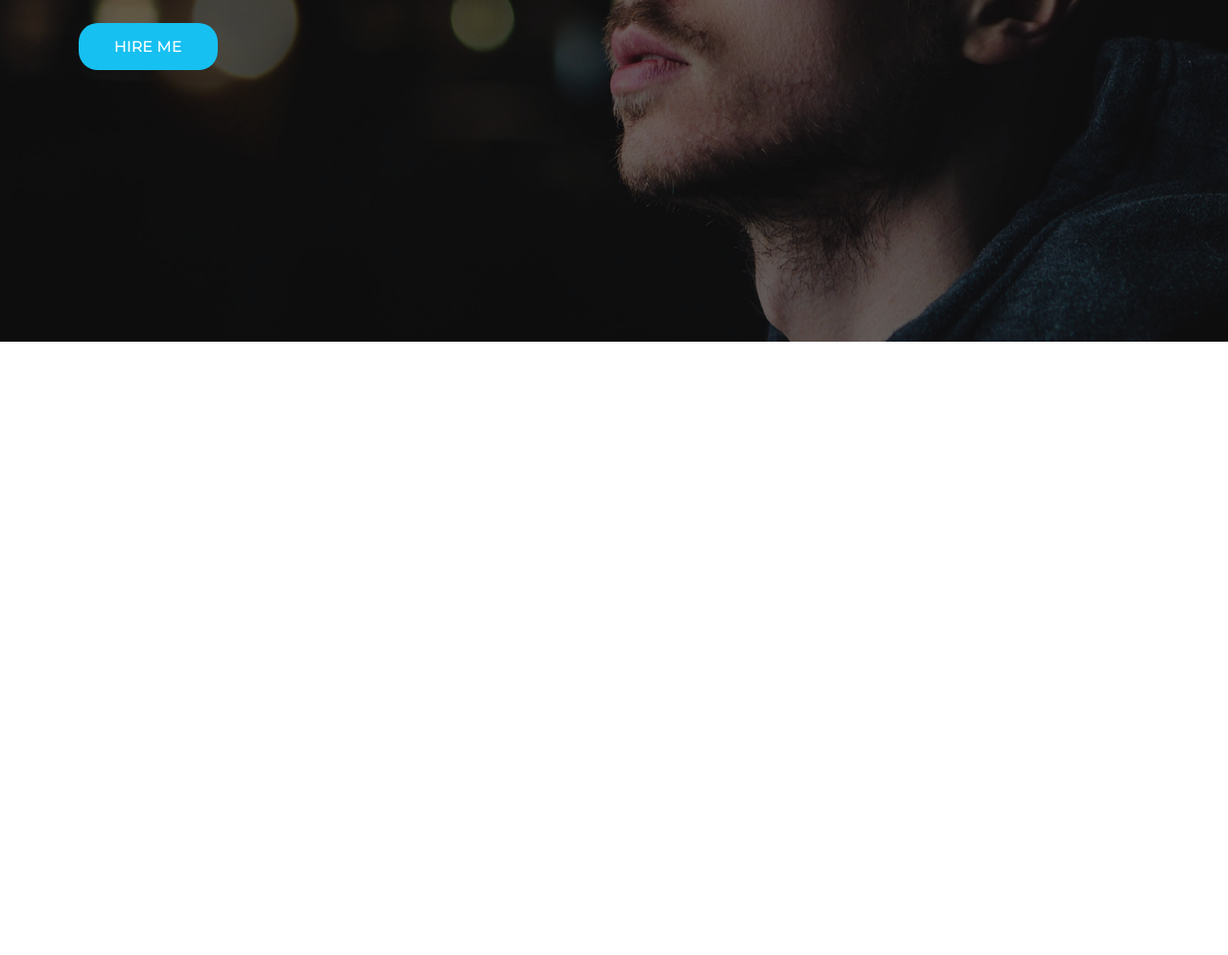
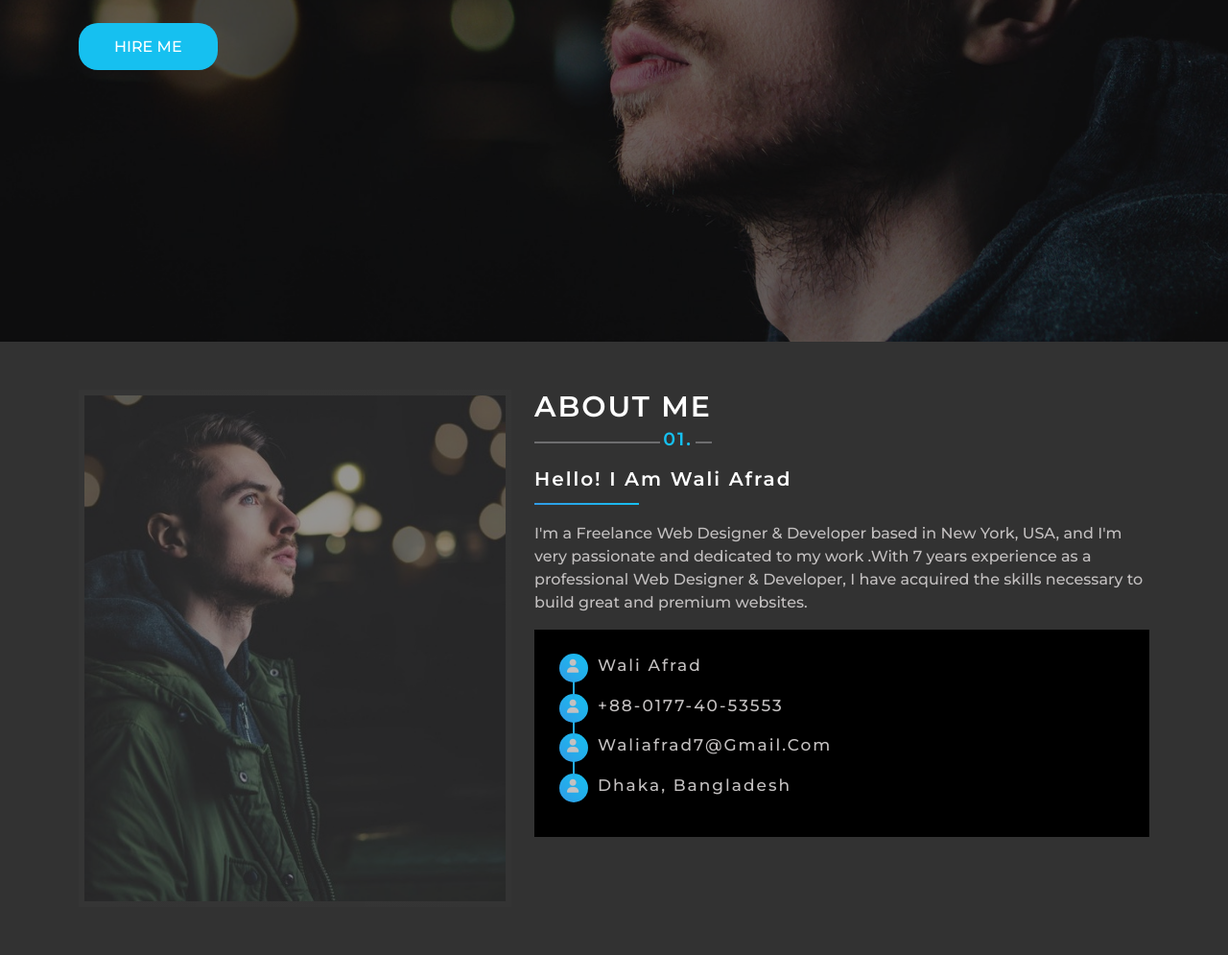
Before and after one commit to waliafrad/afrad-portfolio, a plain HTML site: page index.html in a window 1280 px wide. Shown: the part 444-1439 px from the top of the page at 96% size. Before the commit the page ends 800 px from the top, so only its background shows below. Drawn offline with nearby package versions, Linux system fonts and the light colour scheme.

Commit message:
create secend section

```diff
--- a/css/style.css
+++ b/css/style.css
@@ -63,7 +63,7 @@ body{
 }
 .custom-nav {
     background-color: rgba(0,0,0,0.5)!important;
-    position: absolute;
+    position: fixed;
     top: 0;
     left: 0;
     z-index: 999;
@@ -75,3 +75,107 @@ body{
 .custom-item .nav-item a{
     color: white!important;
 }
+/* about me section css */
+.about-me {
+    background-color: #323232;
+    padding: 50px 0px;
+}
+.about-me img {
+    padding: 6px;
+    transition: all .3s ease;
+    opacity: .5;
+    background: linear-gradient(98deg, #89898914 0%, #d5d5d508 100%);
+}
+.about-me img:hover{
+    opacity: 100;
+}
+.about-me-info{}
+.about-me-info .about-main-title h2 {
+    color: white;
+    text-transform: uppercase;
+    font-size: 30px;
+    font-weight: 600;
+    letter-spacing: 2px;
+    padding-bottom: 12px;
+}
+.about-main-title{
+    position: relative;
+    display: inline-block;
+}
+.about-me-info .about-main-title h2::before {
+    content:"";
+    position: absolute;
+    bottom: 0;
+    left: 0;
+    width: 100%;
+    height: 2px;
+    background-color: #6d6d6f;
+}
+.about-main-title span {
+    color: #16c0f0;
+    position: absolute;
+    left: 71%;
+    top: 38px;
+    font-weight: 600;
+    font-size: 19px;
+    letter-spacing: 2px;
+    background-color: #323232;
+    padding: 0px 3px;
+}
+.about-me-info h3 {
+    position: relative;
+    color: white;
+    font-size: 20px;
+    text-transform: capitalize;
+    font-weight: 600;
+    letter-spacing: 2px;
+    padding: 25px 0;
+}
+.about-me-info h3::before {
+    content: "";
+    position: absolute;
+    bottom: 10px;
+    left: 0;
+    height: 2px;
+    width: 17%;
+    background-image: linear-gradient(45deg, #319be6 0%, #16c0f0 100%);
+}
+.about-me-info p{
+    color: #C3C0C0;
+}
+.about-info-box{
+    padding: 25px 30px;
+    background-color: #000000;
+}
+.about-info-box p {
+    position: relative;
+    font-size: 17px;
+    text-transform: capitalize;
+    letter-spacing: 2px;
+    padding-left: 36px;
+}
+.about-info-box p span {
+    background-image: linear-gradient(45deg, #319be6, #16c0f0);
+    width: 30px;
+    height: 30px;
+    display: inline-block;
+    text-align: center;
+    line-height: 27px;
+    border-radius: 50%;
+    position: absolute;
+    left: -4px;
+    font-size: 14px;
+}
+.about-info-box p:first-of-type span::before{
+    content: none;
+}
+.about-info-box p span::before {
+    content: "";
+    position: absolute;
+    left: 47%;
+    bottom: 25px;
+    /* transform: translateX(50%) translateX(-50%); */
+    width: 2px;
+    height: 20px;
+    background-color: #24acea;
+}
--- a/index.html
+++ b/index.html
@@ -5,6 +5,7 @@
     <meta name="viewport" content="width=device-width, initial-scale=1">
     <title>Afrad Portfolio</title>
     <link href="https://cdn.jsdelivr.net/npm/bootstrap@5.2.2/dist/css/bootstrap.min.css" rel="stylesheet" integrity="sha384-Zenh87qX5JnK2Jl0vWa8Ck2rdkQ2Bzep5IDxbcnCeuOxjzrPF/et3URy9Bv1WTRi" crossorigin="anonymous">
+    <link rel="stylesheet" href="https://cdnjs.cloudflare.com/ajax/libs/font-awesome/6.2.1/css/all.min.css" integrity="sha512-MV7K8+y+gLIBoVD59lQIYicR65iaqukzvf/nwasF0nqhPay5w/9lJmVM2hMDcnK1OnMGCdVK+iQrJ7lzPJQd1w==" crossorigin="anonymous" referrerpolicy="no-referrer" />
     <link rel="stylesheet" href="css/style.css">
   </head>
   <body>
@@ -58,6 +59,33 @@
         </div>
     </section>
     <!-- Banner section end -->
+    <!-- about me section start -->
+    <section class="about-me">
+      <div class="container">
+        <div class="row">
+          <div class="col-md-5">
+            <img class="img-fluid" src="images/about.jpg" alt="">
+          </div>
+          <div class="col-md-7">
+            <div class="about-me-info">
+              <div class="about-main-title">
+                <h2>about me</h2> <span>01.</span>
+              </div>
+              <h3>hello! i am wali afrad</h3>
+              <p>I'm a Freelance Web Designer & Developer based in New York, USA, and I'm very passionate and dedicated to my work .With 7 years experience as a professional Web Designer & Developer, I have acquired the skills necessary to build great and premium websites.
+              </p>
+              <div class="about-info-box">
+                <p> <span> <i class="fa fa-user"></i> </span>wali afrad</p>
+                <p> <span> <i class="fa fa-user"></i> </span>+88-0177-40-53553</p>
+                <p> <span> <i class="fa fa-user"></i> </span>waliafrad7@gmail.com</p>
+                <p> <span> <i class="fa fa-user"></i> </span>dhaka, bangladesh</p>
+              </div>
+            </div>
+          </div>
+        </div>
+      </div>
+    </section>
+    <!-- about me section end -->
     <script src="https://cdn.jsdelivr.net/npm/bootstrap@5.2.2/dist/js/bootstrap.bundle.min.js" integrity="sha384-OERcA2EqjJCMA+/3y+gxIOqMEjwtxJY7qPCqsdltbNJuaOe923+mo//f6V8Qbsw3" crossorigin="anonymous"></script>
   </body>
 </html>
```
